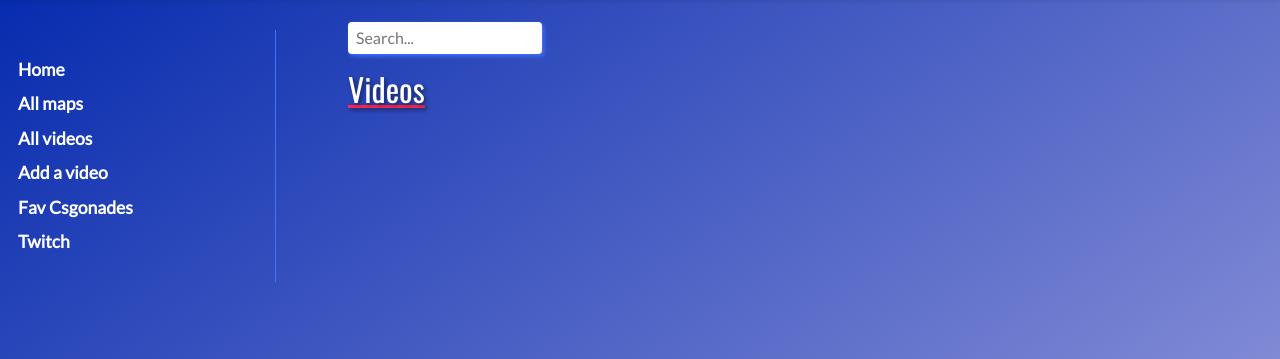
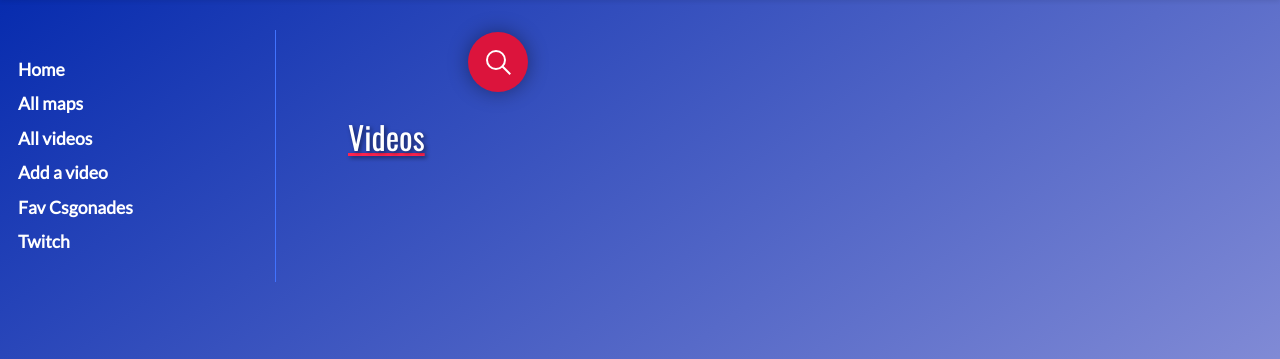
Before and after one commit to voldev8/cstube, a Django app: page /catalog/videos/ in a window 1280 px wide. Shown: the part 74-433 px from the top of the page. Run offline with Django 3.2, Linux system fonts and the light colour scheme; data that the repository does not hold is empty.

Commit message:
search bar update, back btn on search page

```diff
--- a/catalog/static/css/styles.css
+++ b/catalog/static/css/styles.css
@@ -270,18 +270,7 @@ h2, h3, h4 {
 }
 
 /*search video*/
-.search_video input {
-  color: #ff2350;
-  box-shadow: 2px 2px 4px #4173ff;
-  border: none;
-  border-radius: 4px;
-  padding: 4px 8px;
-  transition: box-shadow 0.4s ease-out;
-}
-.search_video input:focus {
-  box-shadow: 1px 1px 16px #4173ff;
-  outline: none;
-}
+/** search form all the way down ***/
 .search_detail_list {
   overflow:hidden;
   width: max-content;
@@ -292,6 +281,26 @@ h2, h3, h4 {
 .slide-out {
   transform:translateX(100%);
 }
+
+#btn_back {
+  margin-top: 2rem;
+  overflow: hidden;
+  border-radius: 8px;
+  box-shadow: 2px 2px 4px rgba(0, 0, 0, 0.4);
+  border: 1px solid #010048;
+  transition: opacity 0.8s;
+  opacity: 0;
+  animation: fade-in 3s 1s forwards cubic-bezier(0.11, 0, 0.5, 0);
+}
+#btn_back i {
+  padding: 0;
+  margin: 0;
+  color: crimson;
+  background-color: #fff;
+  font-size: 3rem;
+  line-height: 100%;
+}
+
 
 /*add video*/
 .video_add_outer {
@@ -525,6 +534,12 @@ h2, h3, h4 {
   .detail_list  li a {
     font-size: 1rem;
   }
+  #btn_back {
+    border-radius: 50%;
+  }
+  #btn_back i {
+    font-size: 2rem;
+  }
   .video_add {
     padding: 0.5rem;
     width: 100vw;
@@ -606,3 +621,115 @@ h2, h3, h4 {
     transform: rotateY(360deg)
   }
 }
+
+
+/* https://codepen.io/AlbertFeynman/pen/BPvzWZ */
+.search_video {
+  position: relative;
+  margin: auto;
+  width: 300px;
+  height: 80px;
+}
+.search_video .search {
+  position: absolute;
+  margin: auto;
+  top: 0;
+  right: 0;
+  bottom: 0;
+  left: 0;
+  width: 60px;
+  height: 60px;
+  background: crimson;
+  border-radius: 50%;
+  transition: all 1s;
+  z-index: 4;
+  box-shadow: 0 0 20px 0 rgba(0, 0, 0, 0.4);
+}
+.search_video .search:hover {
+  cursor: pointer;
+}
+.search_video .search::before {
+  content: "";
+  position: absolute;
+  margin: auto;
+  top: 16px;
+  right: 0;
+  bottom: 0;
+  left: 16px;
+  width: 12px;
+  height: 2px;
+  background: white;
+  transform: rotate(45deg);
+  transition: all 0.5s;
+}
+.search_video .search::after {
+  content: "";
+  position: absolute;
+  margin: auto;
+  top: -5px;
+  right: 0;
+  bottom: 0;
+  left: -5px;
+  width: 20px;
+  height: 20px;
+  border-radius: 50%;
+  border: 2px solid white;
+  transition: all 0.5s;
+}
+.search_video input {
+  font-family: "Inconsolata", monospace;
+  position: absolute;
+  margin: auto;
+  top: 0;
+  right: 0;
+  bottom: 0;
+  left: 0;
+  width: 50px;
+  height: 50px;
+  outline: none;
+  border: none;
+  background: crimson;
+  color: white;
+  text-shadow: 0 0 10px crimson;
+  padding: 0 80px 0 20px;
+  border-radius: 30px;
+  box-shadow: 0 0 25px 0 crimson, 0 20px 25px 0 rgba(0, 0, 0, 0.2);
+  transition: all 1s;
+  opacity: 0;
+  z-index: 5;
+  font-weight: bolder;
+  letter-spacing: 0.1em;
+}
+.search_video input:hover {
+  cursor: pointer;
+}
+.search_video input:focus {
+  width: 300px;
+  opacity: 1;
+  cursor: text;
+}
+.search_video input:focus ~ .search {
+  right: -250px;
+  background: #151515;
+  z-index: 6;
+}
+.search_video input:focus ~ .search::before {
+  top: 0;
+  left: 0;
+  width: 25px;
+}
+.search_video input:focus ~ .search::after {
+  top: 0;
+  left: 0;
+  width: 25px;
+  height: 2px;
+  border: none;
+  background: white;
+  border-radius: 0%;
+  transform: rotate(-45deg);
+}
+.search_video input::placeholder {
+  color: white;
+  opacity: 0.5;
+  font-weight: bolder;
+}
--- a/templates/catalog/videos_list.html
+++ b/templates/catalog/videos_list.html
@@ -7,6 +7,7 @@
 
 <form class="search_video m-3" action="{% url 'search_results' %}" method="get">
   <input name="q" type="text" placeholder="Search...">
+  <div class="search"></div>
 </form>
 
 <h2>Videos</h2>
```
Also changed, not shown: templates/search_results.html (+15 -1 lines).
